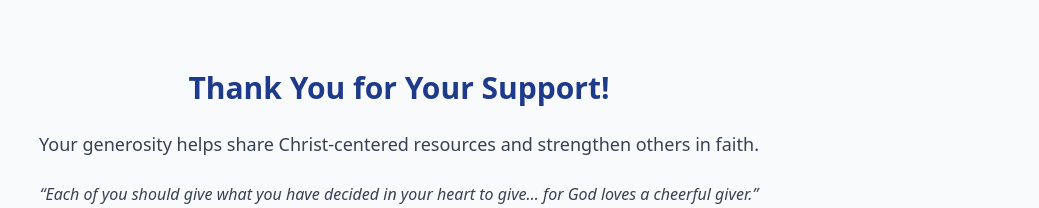
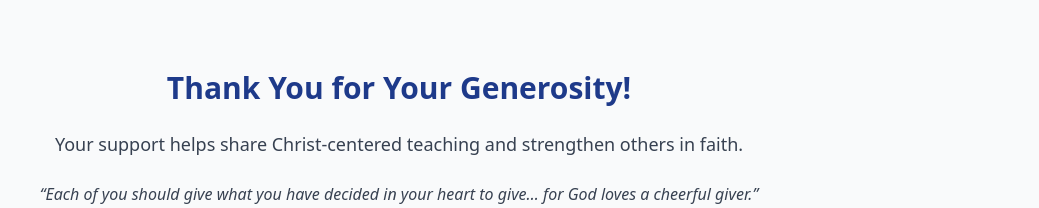
Before and after one commit to klfministries/klf-ministries-website, a Next.js app: page /en/thank-you in a window 1280 px wide. Shown: the part 461-669 px from the top of the page, without its empty margins (241-1280 px from the left). Built offline with nearby package versions, Linux system fonts and the light colour scheme.

Commit message:
Update page.jsx

```diff
--- a/app/[lang]/thank-you/page.jsx
+++ b/app/[lang]/thank-you/page.jsx
@@ -4,19 +4,23 @@ export default function ThankYou({ params }) {
   return (
     <section className="max-w-3xl mx-auto text-center py-24 px-6">
       <h1 className="text-3xl font-bold text-blue-900 mb-6">
-        {lang === "es" ? "¡Gracias por su apoyo!" : "Thank You for Your Support!"}
+        {lang === "es"
+          ? "¡Gracias por su generosidad!"
+          : "Thank You for Your Generosity!"}
       </h1>
 
       <p className="text-lg text-gray-700 mb-6">
         {lang === "es"
-          ? "Su generosidad ayuda a compartir el mensaje de Cristo y fortalecer a otros en la fe."
-          : "Your generosity helps share Christ-centered resources and strengthen others in faith."}
+          ? "Su apoyo ayuda a compartir el mensaje de Cristo y fortalecer a otros en la fe."
+          : "Your support helps share Christ-centered teaching and strengthen others in faith."}
       </p>
 
       <blockquote className="italic text-gray-700 mb-8">
         “Each of you should give what you have decided in your heart to give… for God loves a cheerful giver.”
         <br />
-        <span className="block mt-2 font-medium">— 2 Corinthians 9:7</span>
+        <span className="block mt-2 font-medium">
+          — 2 Corinthians 9:7
+        </span>
       </blockquote>
 
       <div className="flex justify-center gap-4 flex-wrap">
```
